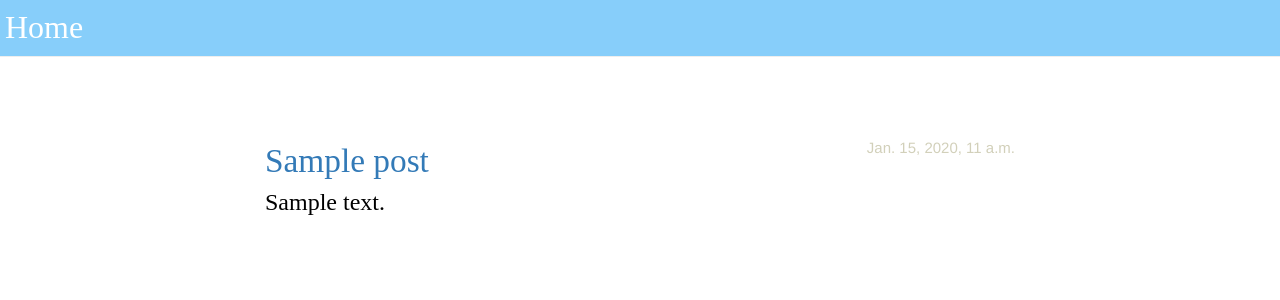
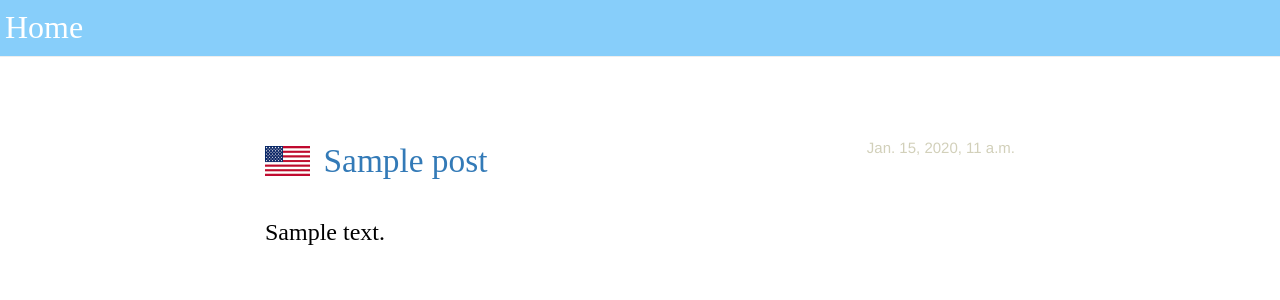
Before and after one commit to GA1/knv-blog, a Django app: a page that uses blog/templates/blog/post.html in a window 1280 px wide. Shown: the top 300 px of the page. Run offline with Django 3.2, Linux system fonts and the light colour scheme; tables that the repository leaves empty hold one stand-in row (values such as "Sample post"); some libraries are stand-ins or nearby versions; some web fonts are replaced.

Commit message:
Show flags for single posts - post-header

```diff
--- a/blog/static/css/blog.css
+++ b/blog/static/css/blog.css
@@ -61,18 +61,19 @@ h1 a {
 
 .language-flag {
     vertical-align:middle;
+    margin-right: 8px;
 }
 
 .save {
     float: right;
 }
-
+/*
 .top-menu, .top-menu:hover, .top-menu:visited {
     color: #3066BE;
     float: right;
     font-size: 26pt;
     margin-right: 20px;
-}
+}*/
 
 .post {
     font-size: 20;
--- a/blog/templates/blog/post.html
+++ b/blog/templates/blog/post.html
@@ -1,17 +1,15 @@
 {% extends 'blog/base.html' %}
-{% load staticfiles %}
 
 {% block content %}
-{% autoescape off %}
+
         <div class="post">
-            <div class="date">
-                {{ post.created_date }}
-            </div>
-            <div class="title">
-                <a href="/posts/{{post.title}}">{{post.title}}</a>
+            <div class=post-header>
+                {% include "blog/post_header.html"%}
             </div>
             <div class="post-text">
-                <p>{{ post.text|linebreaksbr }}</p>
+                {% autoescape off %}
+                    <p>{{ post.text|linebreaksbr }}</p>
+                {% endautoescape %}
             </div>
         </div>
 
@@ -37,5 +35,5 @@
             </script>
             <noscript>Please enable JavaScript to view the <a href="https://disqus.com/?ref_noscript">comments powered by Disqus.</a></noscript>
         </div>
-{% endautoescape %}
+
 {% endblock %}
--- /dev/null
+++ b/blog/templates/blog/post_header.html
@@ -0,0 +1,9 @@
+{% load static %}
+
+<div class="date">
+    {{ post.created_date }}
+</div>
+<div class="post-language-and-text">
+    <img class="language-flag" src="{% static "images/flags/" %}{{post.language}}" height="30" width="45">
+    <a class="title" href="/posts/{{post.title}}">{{post.title}}</a>
+</div>
--- a/blog/views.py
+++ b/blog/views.py
@@ -14,6 +14,7 @@ def post_list(request):
 
 def post(request, title):
   post = Post.objects.filter(is_draft=False, title=title).first()
+  post.language = post.language + ".gif"
   if post == None:
     return no_page_found(request)
   return render(request, 'blog/post.html', {'post':post})
```
Also changed, not shown: blog/templates/blog/post_list.html (+3 -7 lines).
